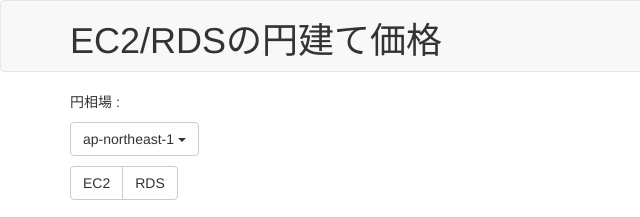
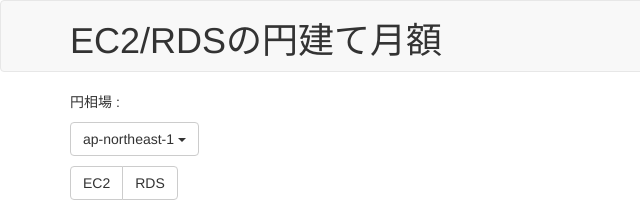
Before and after one commit to mikeda/aws_kanjo_html, a plain HTML site: page index.html in a window 1280 px wide. Shown: the top 217 px of the page, 0-640 px from the left. Drawn offline with nearby package versions, Linux system fonts and the light colour scheme.

Commit message:
タイトル調整

```diff
--- a/index.html
+++ b/index.html
@@ -12,7 +12,7 @@
     <header class="navbar navbar-default" role="navigation">
       <div class="container">
         <div class="navbar-header">
-          <h1>EC2/RDSの円建て価格</h1>
+          <h1>EC2/RDSの円建て月額</h1>
         </div>
       </div>
     </header>
```
Also changed, not shown: 1 other file.
